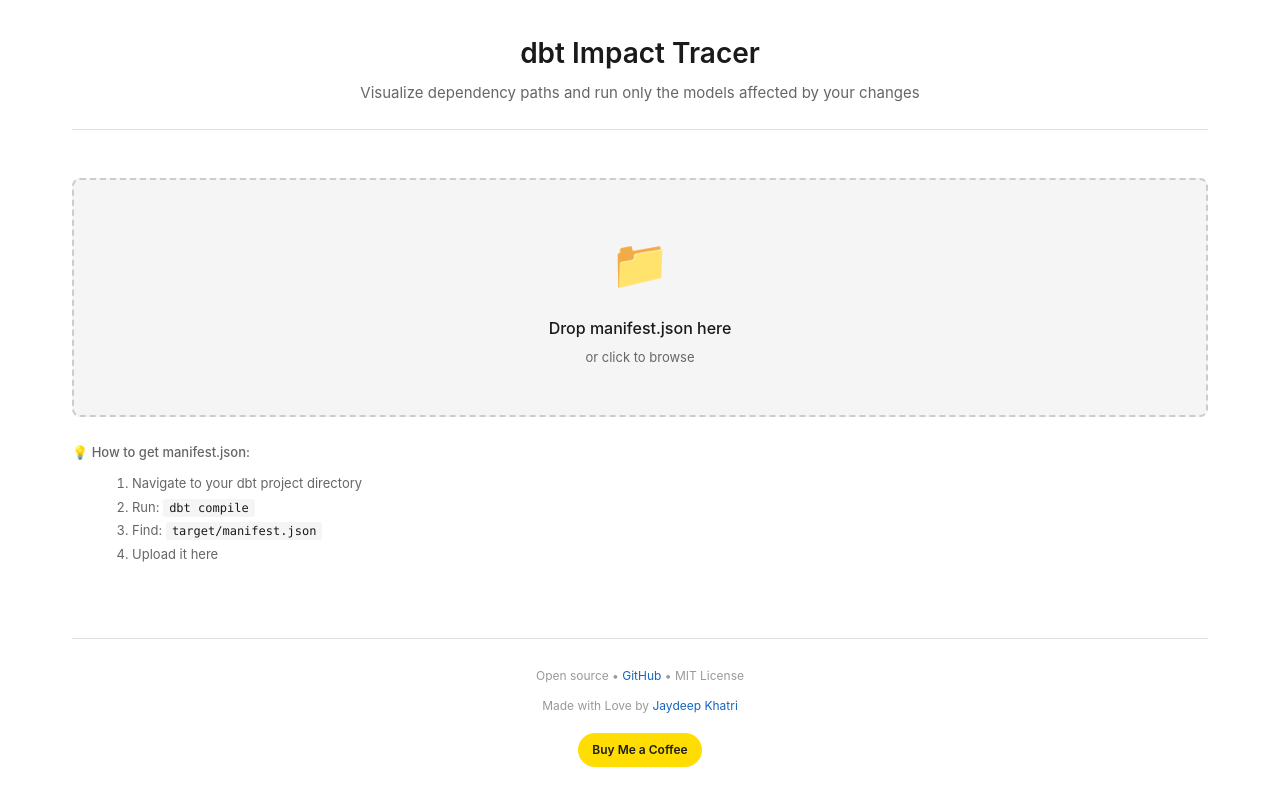
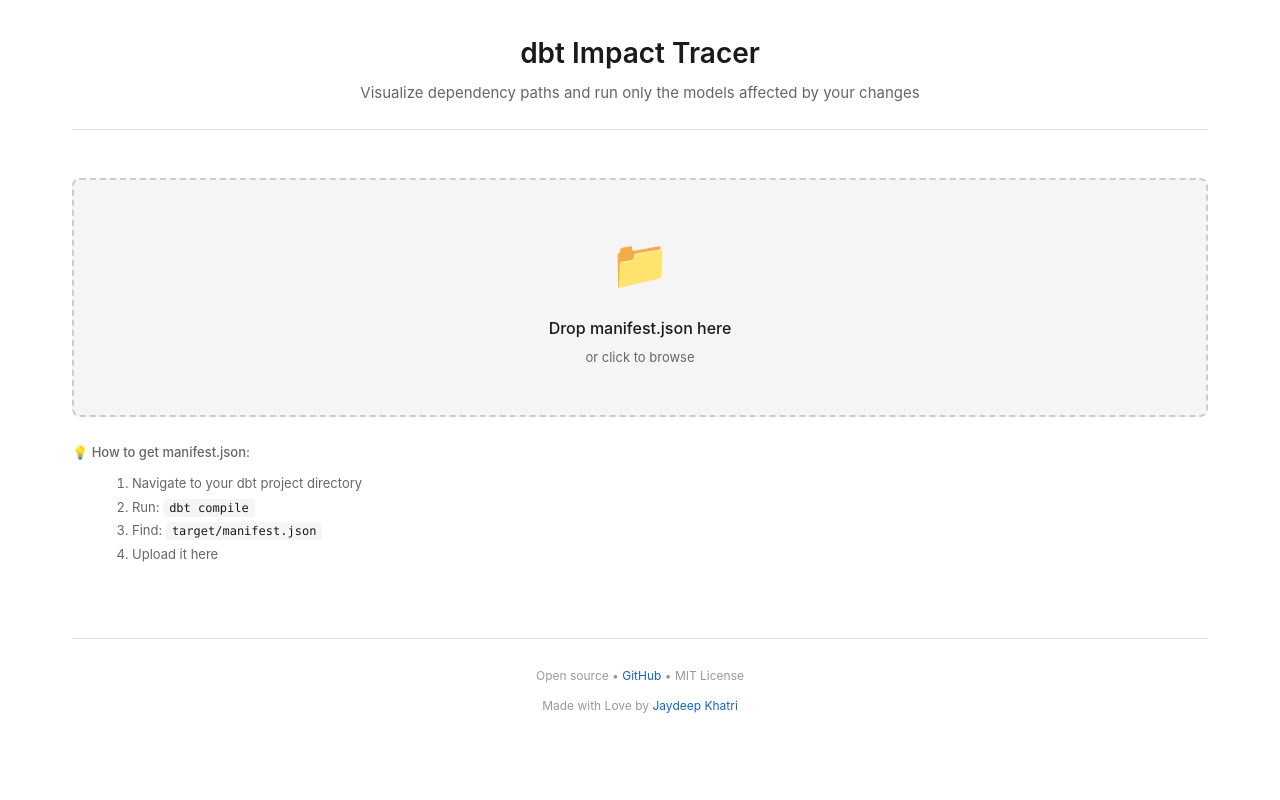
Before and after one commit to apto-jkhatri/dbt-impact-tracer, a React (Vite) app: page / in a window 1280 px wide. Built offline with nearby package versions, Linux system fonts and the light colour scheme.

Commit message:
chore: remove Buy Me a Coffee (not available in India)

```diff
--- a/src/App.jsx
+++ b/src/App.jsx
@@ -6,7 +6,6 @@
 
 function App() {
   const linkedInUrl = 'https://www.linkedin.com/in/jaydeepkhatri/';
-  const buyMeACoffeeUrl = 'https://www.buymeacoffee.com/aptojkhatri';
 
   const [manifest, setManifest] = useState(null);
   const [allModels, setAllModels] = useState([]);
@@ -199,24 +198,6 @@
             Jaydeep Khatri
           </a>
         </p>
-        <a
-          href={buyMeACoffeeUrl}
-          target="_blank"
-          rel="noopener noreferrer"
-          style={{
-            display: 'inline-block',
-            marginTop: '6px',
-            padding: '8px 14px',
-            borderRadius: '999px',
-            background: '#FFDD00',
-            color: '#1c1c1c',
-            fontWeight: 600,
-            fontSize: '12px',
-            textDecoration: 'none'
-          }}
-        >
-          Buy Me a Coffee
-        </a>
       </footer>
     </div>
   );
```
Also changed, not shown: 1 other file (tests, documents, lock files or other folders).
